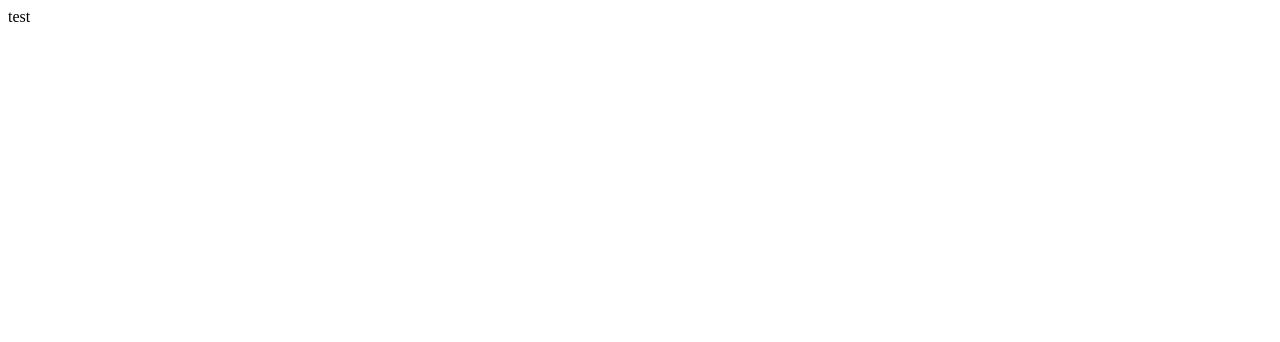
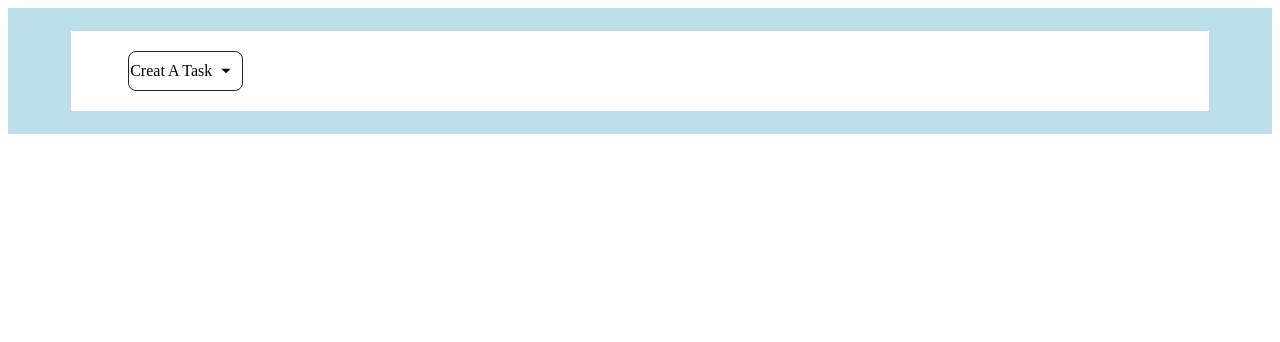
Before and after one commit to sicxx-xnx/to-do-list, a website built with webpack: page src/template.html in a window 1280 px wide. Built offline with nearby package versions, Linux system fonts and the light colour scheme.

Commit message:
fix pickAProject button layout

```diff
--- a/src/index.js
+++ b/src/index.js
@@ -1,3 +1,3 @@
 import {num1,num2} from "./math"
-
+import "./style.css"
 console.log(num1+num2)
--- /dev/null
+++ b/src/style.css
@@ -0,0 +1,40 @@
+*{
+box-sizing: border-box;
+}
+.contentHolder {
+display: grid;
+grid-template-columns:  repeat(5,1fr);
+grid-template-rows:114px repeat(5,1fr);
+height: 150vh;
+}
+.headerHolder {
+grid-row:1/2;
+grid-column: 1/6;
+padding: 5%;
+background-color: rgb(188, 222, 234);
+display: flex;
+justify-content: center;
+align-items: center;
+}
+.header {
+height: 80px;
+width: 100%;
+background-color: white;
+padding-left: 5%;
+display: flex;
+justify-content: flex-start;
+align-items: center;
+}
+.pickAProject{
+height: 50%;
+width: fit-content;
+border: 1px solid #222222;
+border-radius: 8px;
+display: flex;
+justify-content: center;
+align-items: center;
+}
+.dropDownArrowIcon{
+height: 80%;
+width: 25%;
+}
--- a/src/template.html
+++ b/src/template.html
@@ -7,7 +7,9 @@
 </head>
 <body>
  <div class="contentHolder">
-    <div class="headerHolder">test</div>
+    <div class="headerHolder">
+        <div class="header"><div class="pickAProject"><p class="pickAProjectText">Creat A Task</p><img src="/src/images/8679858_arrow_drop_down_fill_icon.svg" alt="Drop Down Icon" class="dropDownArrowIcon"></div></div>
+    </div>
     <div class="SideBarHolder"></div>
     <div class="bodyHolder"></div>
  </div>
--- a/webpack.common.js
+++ b/webpack.common.js
@@ -12,6 +12,18 @@
        template: "./src/template.html",
      }),
    ],
+   module: {
+    rules: [
+      {
+        test: /\.css$/i,
+        use: ["style-loader", "css-loader"],
+      },
+      {
+        test: /\.html$/i,
+        loader: "html-loader",
+      }
+    ],
+  },
    output: {
      filename: '[name].bundle.js',
      path: path.resolve(__dirname, 'dist'),
```
Also changed, not shown: src/images/8679858_arrow_drop_down_fill_icon.svg (added).
